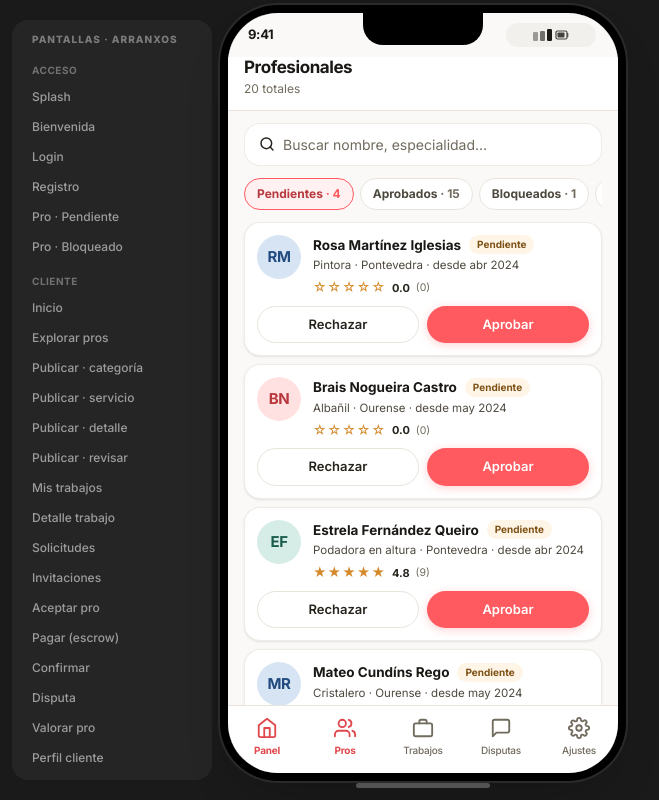
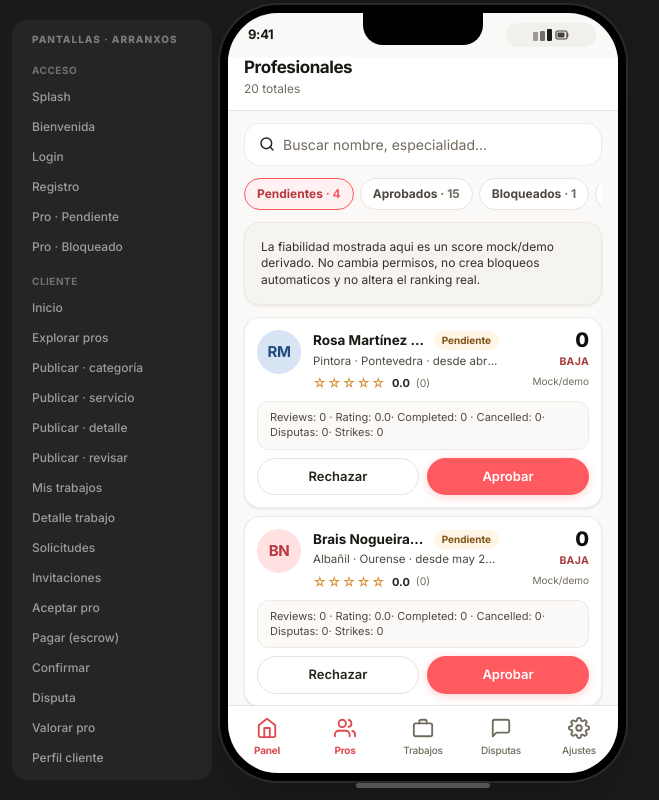
Before and after one commit to mfuentesiglesias/arranxos-v3, a Next.js app: page /admin/profesionales in a window 1280 px wide. Shown: the whole page, without its empty margins (325-984 px from the left). Built offline with nearby package versions, Linux system fonts and the light colour scheme.

Commit message:
Show mock reliability score in admin professionals

```diff
--- a/src/app/admin/profesionales/page.tsx
+++ b/src/app/admin/profesionales/page.tsx
@@ -1,5 +1,5 @@
 "use client";
-import { useState } from "react";
+import { useMemo, useState } from "react";
 import { StatusBar } from "@/components/layout/status-bar";
 import { TopBar } from "@/components/layout/top-bar";
 import { ScreenBody } from "@/components/layout/screen-body";
@@ -10,12 +10,16 @@ import { RatingStars } from "@/components/pros/rating-stars";
 import { StrikeBadge } from "@/components/pros/strike-badge";
 import { Button } from "@/components/ui/button";
 import { professionals as seed, defaultAdminConfig } from "@/lib/data";
+import { getProfessionalReliabilitySummary } from "@/lib/reliability";
+import { getEffectiveJobs, getReviewsForProfessional, useSession } from "@/lib/store";
 import type { ProStatus } from "@/lib/types";
 
 export default function AdminProsPage() {
   const [list, setList] = useState(seed);
   const [filter, setFilter] = useState<ProStatus | "all">("pending");
   const [q, setQ] = useState("");
+  const session = useSession();
+  const effectiveJobs = useMemo(() => getEffectiveJobs(session), [session]);
 
   const filtered = list.filter((p) => {
     const ms = filter === "all" || p.status === filter;
@@ -82,8 +86,23 @@ export default function AdminProsPage() {
           })}
         </div>
 
+        <Card className="mb-3 border-sand-200/70 bg-sand-100/70">
+          <div className="text-[12px] text-ink-600 leading-snug">
+            La fiabilidad mostrada aqui es un score mock/demo derivado. No cambia
+            permisos, no crea bloqueos automaticos y no altera el ranking real.
+          </div>
+        </Card>
+
         <div className="flex flex-col gap-2">
-          {filtered.map((p) => (
+          {filtered.map((p) => {
+            const reliability = getProfessionalReliabilitySummary({
+              professional: p,
+              reviews: getReviewsForProfessional(session, p.id),
+              jobs: effectiveJobs,
+              disputes: session.disputes,
+            });
+
+            return (
               <Card key={p.id} className="!p-3">
                 <div className="flex items-start gap-3 mb-2">
                   <Avatar initials={p.avatar} size={44} />
@@ -102,9 +121,7 @@ export default function AdminProsPage() {
                       <span className="text-[11px] font-bold text-ink-700">
                         {p.rating.toFixed(1)}
                       </span>
-                    <span className="text-[10.5px] text-ink-400">
-                      ({p.reviews})
-                    </span>
+                      <span className="text-[10.5px] text-ink-400">({p.reviews})</span>
                       <StrikeBadge
                         strikes={p.strikes ?? 0}
                         threshold={defaultAdminConfig.strikeAutoBlockThreshold}
@@ -112,6 +129,27 @@ export default function AdminProsPage() {
                       />
                     </div>
                   </div>
+                  <div className="min-w-[78px] text-right">
+                    <div
+                      className="text-[20px] font-extrabold leading-none text-ink-900"
+                      data-testid={`admin-professional-reliability-score-${p.id}`}
+                    >
+                      {reliability.score}
+                    </div>
+                    <div
+                      className={`mt-1 text-[10.5px] font-bold uppercase tracking-wide ${getReliabilityLabelClassName(reliability.label)}`}
+                      data-testid={`admin-professional-reliability-label-${p.id}`}
+                    >
+                      {getReliabilityLabelText(reliability.label)}
+                    </div>
+                    <div className="mt-1 text-[10px] text-ink-400">Mock/demo</div>
+                  </div>
+                </div>
+                <div className="mb-2 rounded-xl border border-sand-200/70 bg-sand-50/80 px-3 py-2 text-[11px] leading-snug text-ink-500">
+                  Reviews: {reliability.reviewCount} · Rating: {reliability.averageRating.toFixed(1)}
+                  · Completed: {reliability.completedJobs} · Cancelled: {reliability.cancelledJobs}
+                  · Disputas: {reliability.openDisputes + reliability.resolvedAgainstPro + reliability.splitDisputes}
+                  · Strikes: {reliability.strikes}
                 </div>
                 <ProActions
                   status={p.status}
@@ -120,7 +158,8 @@ export default function AdminProsPage() {
                   onReinstate={() => setStatus(p.id, "approved")}
                 />
               </Card>
-          ))}
+            );
+          })}
           {filtered.length === 0 && (
             <div className="text-center py-10 text-ink-400 text-[12.5px]">
               Sin profesionales en este estado.
@@ -130,6 +169,20 @@ export default function AdminProsPage() {
       </ScreenBody>
     </div>
   );
+}
+
+function getReliabilityLabelText(label: "alta" | "media" | "baja") {
+  return label.charAt(0).toUpperCase() + label.slice(1);
+}
+
+function getReliabilityLabelClassName(label: "alta" | "media" | "baja") {
+  return (
+    {
+      alta: "text-teal-700",
+      media: "text-amber-700",
+      baja: "text-rose-600",
+    } satisfies Record<"alta" | "media" | "baja", string>
+  )[label];
 }
 
 function StatusPill({ status }: { status: ProStatus }) {
```
Also changed, not shown: 1 other file (tests, documents, lock files or other folders). Lines whose indentation alone changed are shown as unchanged.
